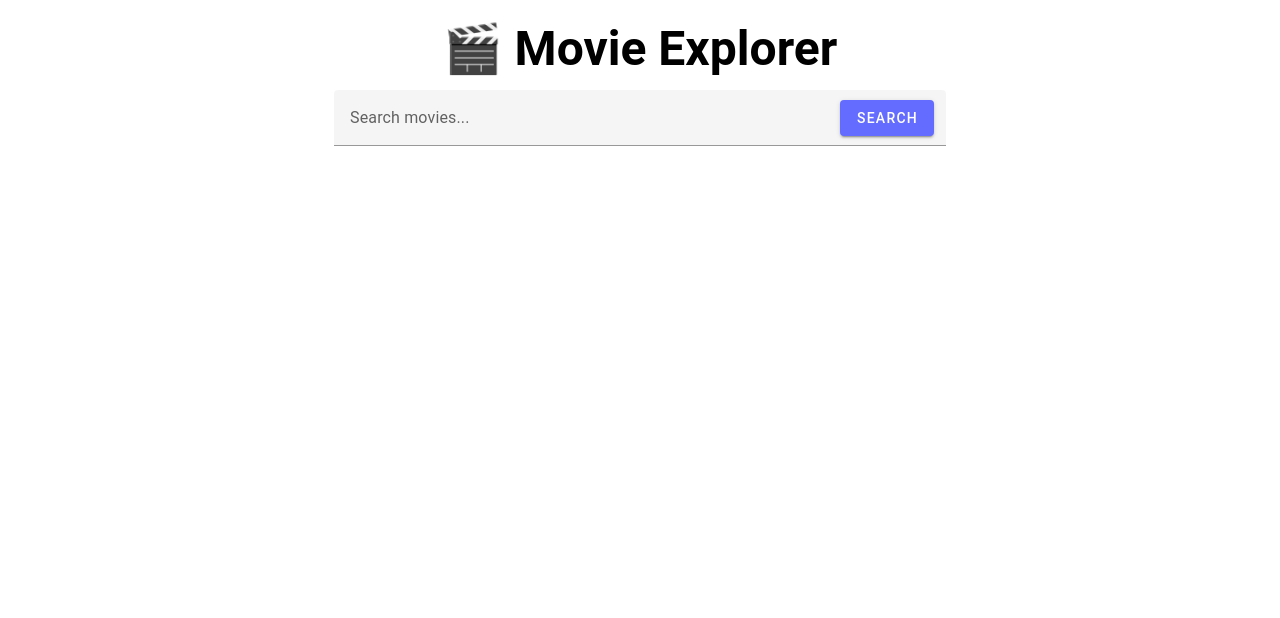
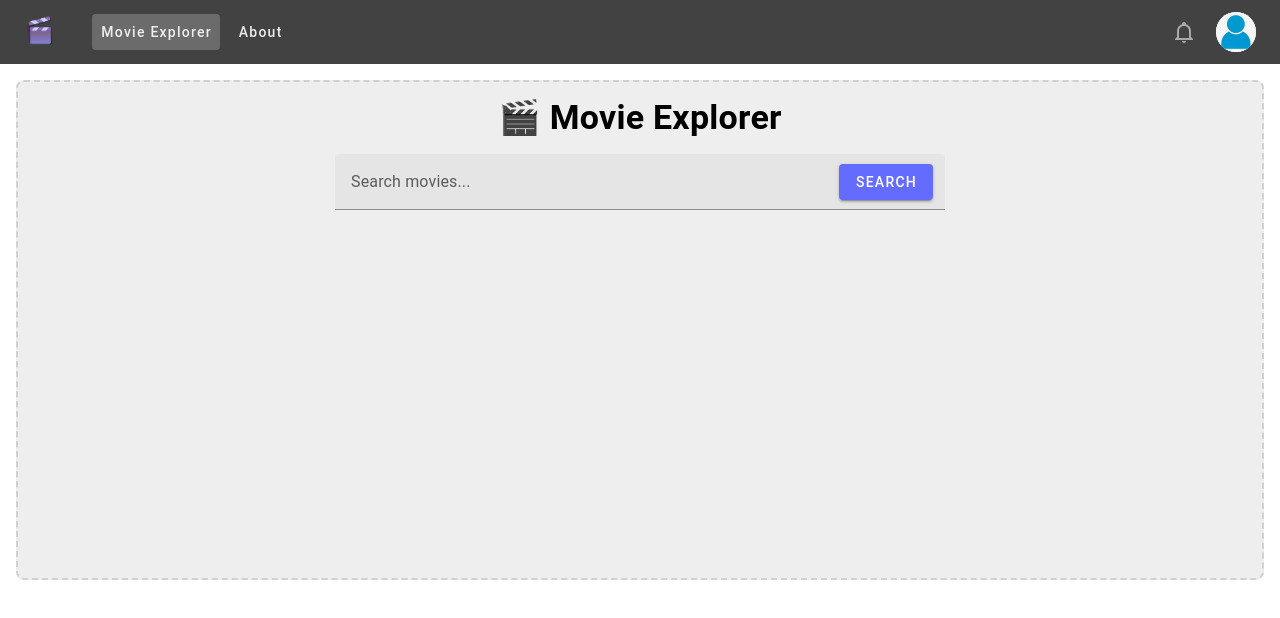
Before and after one commit to michelleVerastar/front-end-challenge, a Vue app in the folder movie-explorer/: page / in a window 1280 px wide. Shown: the top 618 px of the page. Built offline with nearby package versions, Linux system fonts and the light colour scheme; a small style sheet from the web is missing.

Commit message:
started to add a vuetify theme

```diff
--- a/movie-explorer/src/App.vue
+++ b/movie-explorer/src/App.vue
@@ -4,23 +4,85 @@
     import MovieList from "./components/MovieList.vue";
     import MovieDetailsModal from "./components/MovieDetailsModal.vue";
     import { useMovieStore } from './stores/MovieStore';
+    import movieImage from './assets/movieImage.png';
+    import { shallowRef } from 'vue'
+    import userIcon from './assets/userIcon.png';
 
     const movieStore = useMovieStore();
+    const drawer = shallowRef(false)
+
+    const items = [
+        {
+            text: 'Movie Explorer',
+        },
+        {
+            text: 'About',
+        }
+    ]
 
 </script>
 
 <template>
-    <v-container
-        fluid
-        class="py-6 text-center"
-        style="max-width: 100%;"
+    <v-layout>
+        <v-app-bar class="px-md-4" color="surface-variant" flat>
+            <template #prepend>
+                <v-app-bar-nav-icon
+                    v-if="$vuetify.display.smAndDown"
+                    @click="drawer = !drawer"
+                />
+            </template>
+
+            <v-img
+                class="me-sm-8"
+                max-width="40"
+                :src= "movieImage"
+            />
+
+            <template v-if="$vuetify.display.mdAndUp">
+                <v-btn
+                    v-for="(item, i) in items"
+                    :key="i"
+                    :active="i === 0"
+                    class="me-2 text-none"
+                    slim
+                    v-bind="item"
+                />
+            </template>
+
+             <v-spacer />
+
+             <template #append>
+                <v-btn
+                    class="ms-1 opacity-60"
+                    icon="mdi-bell-outline"
+                />
+
+                <v-btn class="ms-1" icon>
+                    <v-avatar :image="userIcon" />
+
+                    <v-menu activator="parent" origin="top">
+                        <v-list>
+                            <v-list-item link title="Update profile" />
+                            <v-list-item link title="Sign out" />
+                        </v-list>
+                    </v-menu>
+                </v-btn>
+            </template>
+        </v-app-bar>
+
+        <v-main>
+
+            <div class="pa-4">
+                <v-sheet
+                    border="dashed md"
+                    color="surface-light"
+                    height="500"
+                    rounded="lg"
+                    width="100%"
                 >
-        <!-- Title -->
-        <h1 class="text-h3 font-weight-bold mb-4">🎬 Movie Explorer</h1>
-
+                    <h2 class="text-h4 font-weight-bold text-center my-4">🎬 Movie Explorer</h2>
                     <!-- Search -->
                     <MovieSearch/>
-
                     <!-- Loading / error messages -->
                     <v-alert
                         v-if="movieStore.loading"
@@ -40,7 +102,10 @@
 
                     <!-- Selected movie details -->
                     <MovieDetailsModal v-if="movieStore.showMovieDetails"/>
-    </v-container>
+                </v-sheet>
+            </div>
+        </v-main>
+    </v-layout>
 </template>
 
 <style>
```
Also changed, not shown: movie-explorer/src/assets/userIcon.png (added), movie-explorer/src/pages/About.vue (added), movie-explorer/src/pages/MovieExplorer.vue (added). Lines whose indentation alone changed are shown as unchanged.
